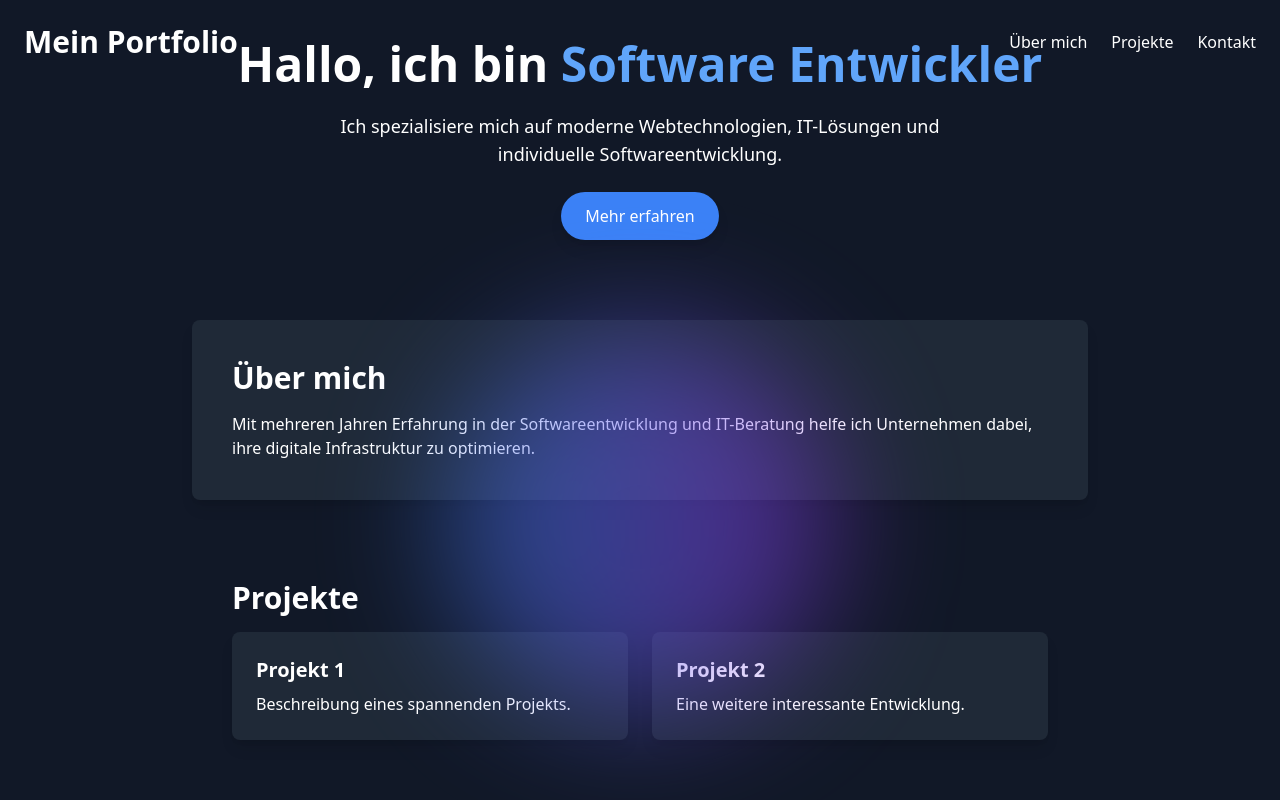
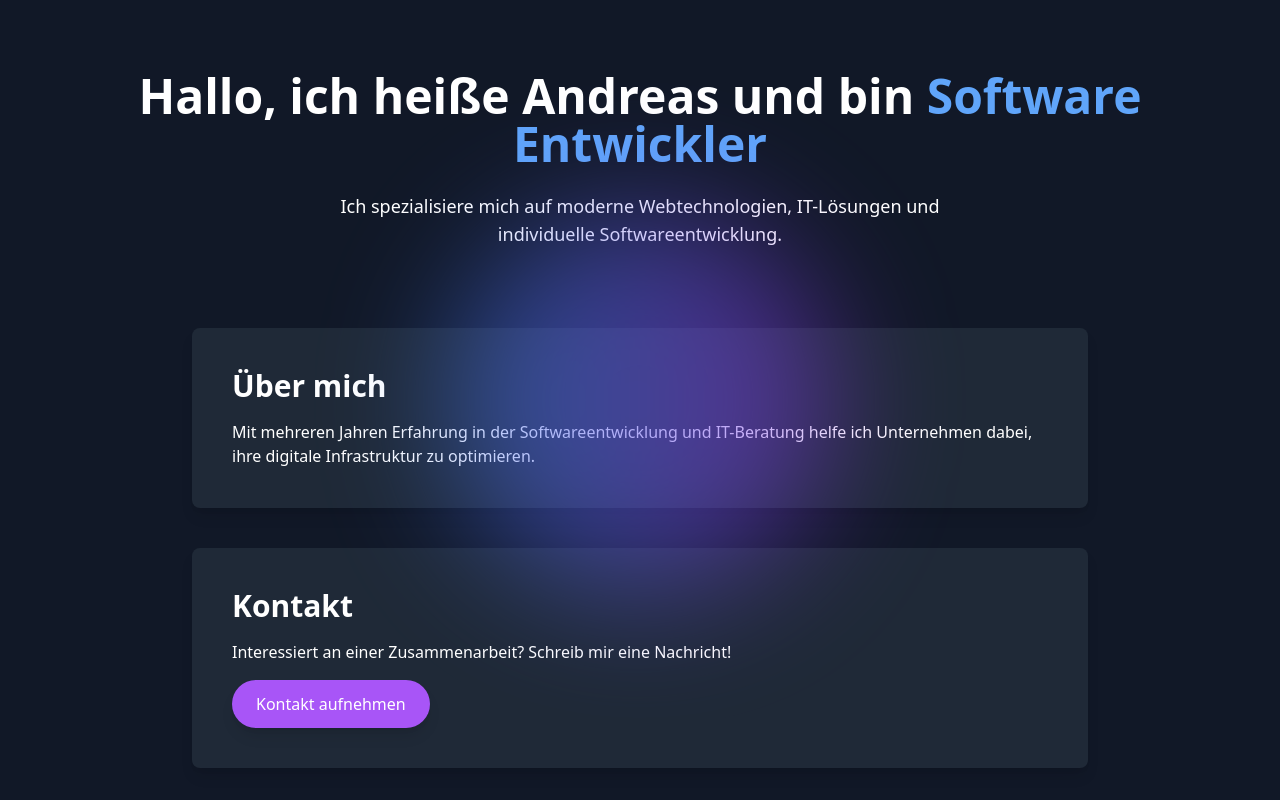
Before and after one commit to Anneress/anneress.github.io, a plain HTML site: page index.html in a window 1280 px wide. Shown: the top 800 px of the page. Drawn offline with nearby package versions, Linux system fonts and the light colour scheme.

Commit message:
remove unecessary header and project section

```diff
--- a/index.html
+++ b/index.html
@@ -27,40 +27,14 @@
     <div class="relative w-full min-h-screen flex flex-col items-center justify-center overflow-hidden">
         <div class="absolute w-96 h-96 bg-gradient-to-r from-blue-500 to-purple-600 rounded-full blur-3xl opacity-50"></div>
 
-        <header class="absolute top-0 left-0 w-full p-6 flex justify-between items-center">
-            <h1 class="text-3xl font-bold">Mein Portfolio</h1>
-            <nav>
-                <ul class="flex space-x-6">
-                    <li><a href="#about" class="hover:text-blue-400">Über mich</a></li>
-                    <li><a href="#projects" class="hover:text-blue-400">Projekte</a></li>
-                    <li><a href="#contact" class="hover:text-blue-400">Kontakt</a></li>
-                </ul>
-            </nav>
-        </header>
-
         <section class="text-center p-10">
-            <h2 class="text-5xl font-extrabold mb-6">Hallo, ich bin <span class="text-blue-400">Software Entwickler</span></h2>
+            <h2 class="text-5xl font-extrabold mb-6">Hallo, ich heiße Andreas und bin <span class="text-blue-400">Software Entwickler</span></h2>
             <p class="text-lg max-w-2xl mx-auto">Ich spezialisiere mich auf moderne Webtechnologien, IT-Lösungen und individuelle Softwareentwicklung.</p>
-            <button class="mt-6 px-6 py-3 bg-blue-500 text-white rounded-full shadow-lg hover:bg-blue-600">Mehr erfahren</button>
         </section>
 
         <section id="about" class="w-full p-10 bg-gray-800 rounded-lg shadow-lg mt-10 max-w-4xl">
             <h3 class="text-3xl font-semibold mb-4">Über mich</h3>
             <p>Mit mehreren Jahren Erfahrung in der Softwareentwicklung und IT-Beratung helfe ich Unternehmen dabei, ihre digitale Infrastruktur zu optimieren.</p>
-        </section>
-
-        <section id="projects" class="w-full p-10 mt-10 max-w-4xl">
-            <h3 class="text-3xl font-semibold mb-4">Projekte</h3>
-            <div class="grid grid-cols-1 md:grid-cols-2 gap-6">
-                <div class="p-6 bg-gray-800 rounded-lg shadow-lg">
-                    <h4 class="text-xl font-semibold">Projekt 1</h4>
-                    <p class="mt-2">Beschreibung eines spannenden Projekts.</p>
-                </div>
-                <div class="p-6 bg-gray-800 rounded-lg shadow-lg">
-                    <h4 class="text-xl font-semibold">Projekt 2</h4>
-                    <p class="mt-2">Eine weitere interessante Entwicklung.</p>
-                </div>
-            </div>
         </section>
 
         <section id="contact" class="w-full p-10 mt-10 bg-gray-800 rounded-lg shadow-lg max-w-4xl">
```
